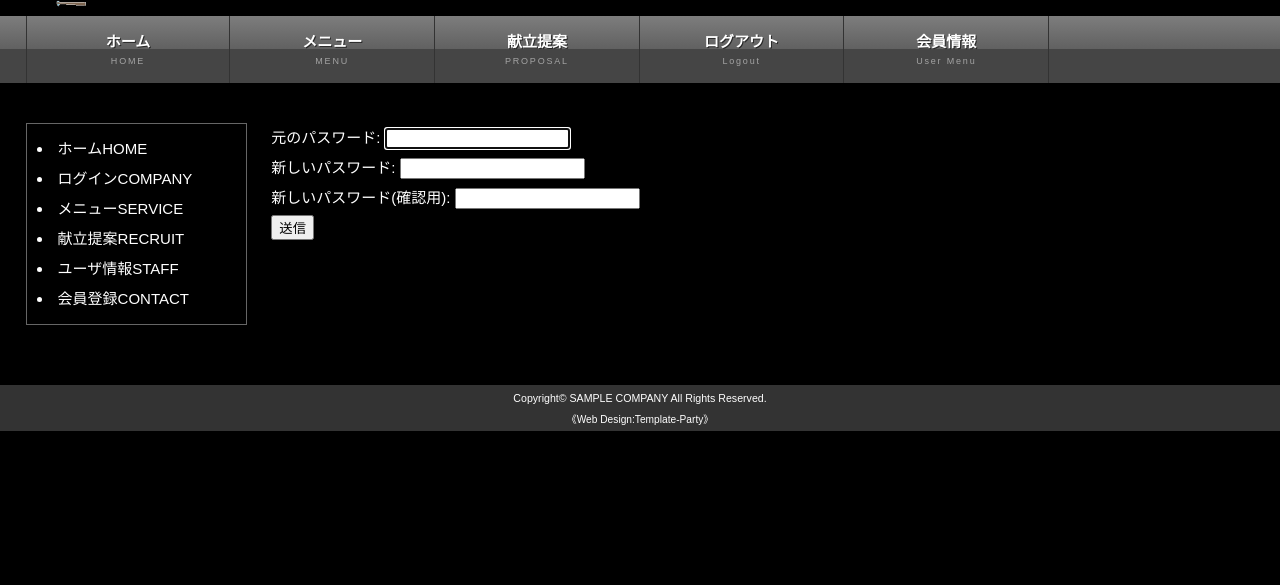
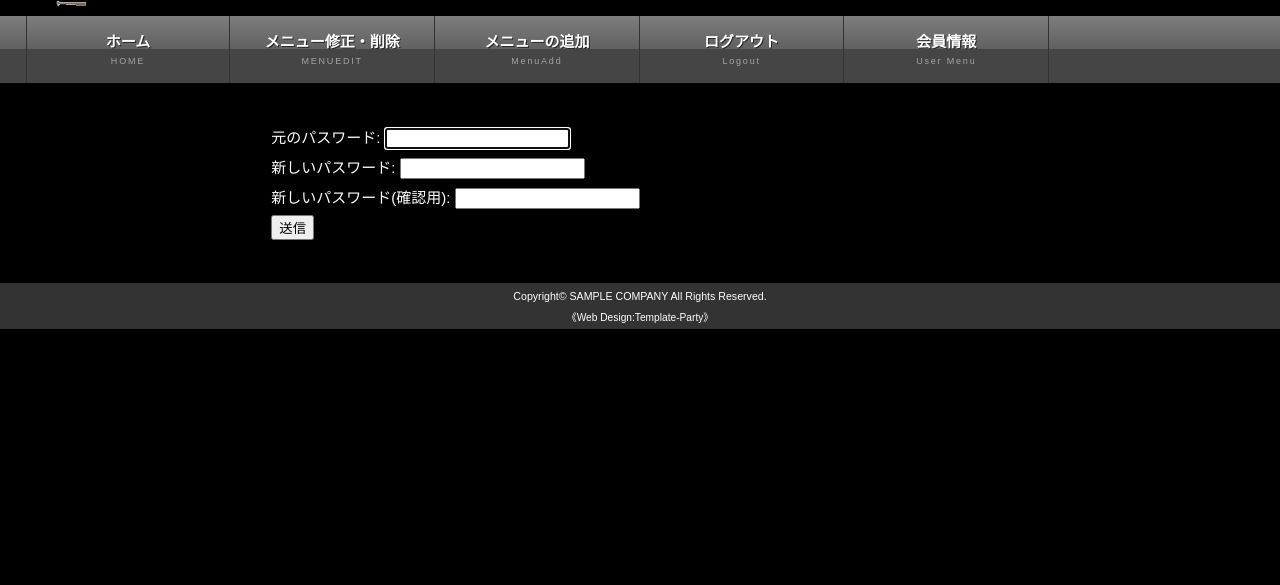
Before and after one commit to aiyama1467/LunchProject, a Django app: page /accounts/password_modify/ in a window 1280 px wide. Shown: the part 101-686 px from the top of the page. Run offline with Django 3.2, Linux system fonts and the light colour scheme; the visitor is signed in with stand-in values (Sample User, id 1).

Commit message:
Change:メニューを管理者とそうでないときで変えるように変更

```diff
--- a/templates/Menu/detail.html
+++ b/templates/Menu/detail.html
@@ -1,7 +1,12 @@
 {% extends 'base.html' %}
 
 {% block content %}
+{% if user.is_superuser %}
+<a href={% url 'menu_proposal:edit' %}>一覧に戻る</a>
+{% else %}
 <a href={% url 'menu_proposal:list' %}>一覧に戻る</a>
+{% endif %}
+
 <h3>{{menu.menu_name}}</h3>
 {% if menu.menu_picture %}
 <th>画像：<br><img src="{{ menu.menu_picture.url }}" width="50%" height="50%" /></th>
--- a/templates/base.html
+++ b/templates/base.html
@@ -2,6 +2,7 @@
 
 <!DOCTYPE html>
 <html lang="ja">
+
 <head>
     <meta charset="UTF-8">
     <meta http-equiv="X-UA-Compatible" content="IE=edge">
@@ -24,7 +25,7 @@
 
     <header>
         <div class="inner">
-    <h1 id="logo"><img src="{% static 'img/logo.png' %}"></h1>
+            <h1 id="logo"><a href="/"><img src="{% static 'img/logo.png' %}"></a></h1>
             <div id="contact">
             </div>
         </div>
@@ -34,9 +35,13 @@
     <nav id="menubar">
         <ul class="inner">
             <li><a href="/">ホーム<span>HOME</span></a></li>
-        <li><a href={% url 'menu_proposal:list' %} class="act">メニュー<span>MENU</span></a></li>
-        <li><a href={% url 'menu_proposal:proposal' %} class="act">献立提案<span>PROPOSAL</span></a></li>
-
+            {% if user.is_superuser %}
+            <li><a href={% url 'menu_proposal:edit' %} class="act">メニュー修正・削除 <span>MENUEDIT</span></a></li>
+            <li><a href={% url 'menu_proposal:add' %} class="act">メニューの追加<span>MenuAdd</span></a></li>
+            {% else %}
+            <li><a href={% url 'menu_proposal:list' %} class="act">メニュー<span>SERVICE</span></a></li>
+            <li><a href={% url 'menu_proposal:proposal' %} class="act">献立提案<span>RECRUIT</span></a></li>
+            {% endif %}
             {% if user.is_authenticated %}
             <li><a href="{% url 'logout' %}" class="logout">ログアウト<span>Logout</span></a></li>
             <li><a href="{% url 'accounts:my_page' %}" class="info">会員情報<span>User Menu</span></a></li>
@@ -49,10 +54,14 @@
     <!--小さな端末用（800px以下端末）メニュー-->
     <nav id="menubar-s">
         <ul>
-        <li><a>ホーム<span>HOME</span></a></li>
+            <li><a href="/">ホーム<span>HOME</span></a></li>
+            {% if user.is_superuser %}
+            <li><a href={% url 'menu_proposal:edit' %} class="act">メニューの削除修正 <span>MENUEDIT</span></a></li>
+            <li><a href={% url 'menu_proposal:add' %} class="act">メニューの追加<span>MenuAdd</span></a></li>
+            {% else %}
             <li><a href={% url 'menu_proposal:list' %} class="act">メニュー<span>SERVICE</span></a></li>
             <li><a href={% url 'menu_proposal:proposal' %} class="act">献立提案<span>RECRUIT</span></a></li>
-
+            {% endif %}
             <li><a href="{% url 'accounts:signup' %}" class="signup">会員登録<span>Signup</span></a></li>
             {% if user.is_authenticated %}
             <li><a href="{% url 'logout' %}" class="logout">ログアウト<span>Logout</span></a></li>
@@ -84,17 +93,6 @@
             </div>
             <!--/#main-->
 
-        <div id="sub">
-            <div class="box1">
-                <li><a>ホーム<span>HOME</span></a></li>
-                <li><a>ログイン<span>COMPANY</span></a></li>
-                <li><a>メニュー<span>SERVICE</span></a></li>
-                <li><a>献立提案<span>RECRUIT</span></a></li>
-                <li><a>ユーザ情報<span>STAFF</span></a></li>
-                <li><a>会員登録<span>CONTACT</span></a></li>
-            </div>
-        </div>
-        <!--/#sub-->
 
             <div id="side">
             </div>
@@ -133,4 +131,5 @@ if (OCwindowWidth() <= 800) {
     </script>
 
 </body>
+
 </html>
```
Lines whose indentation alone changed are shown as unchanged.
